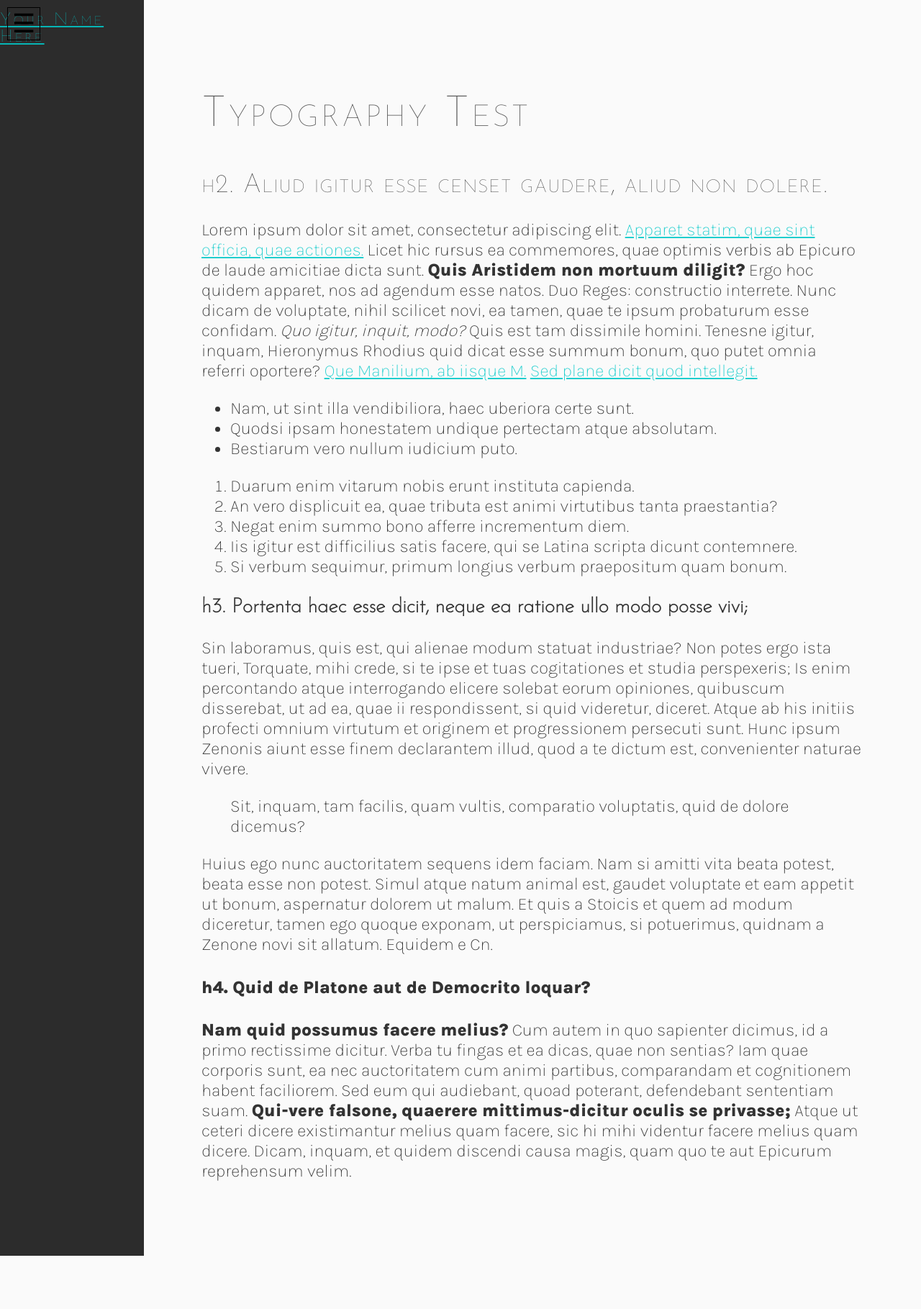
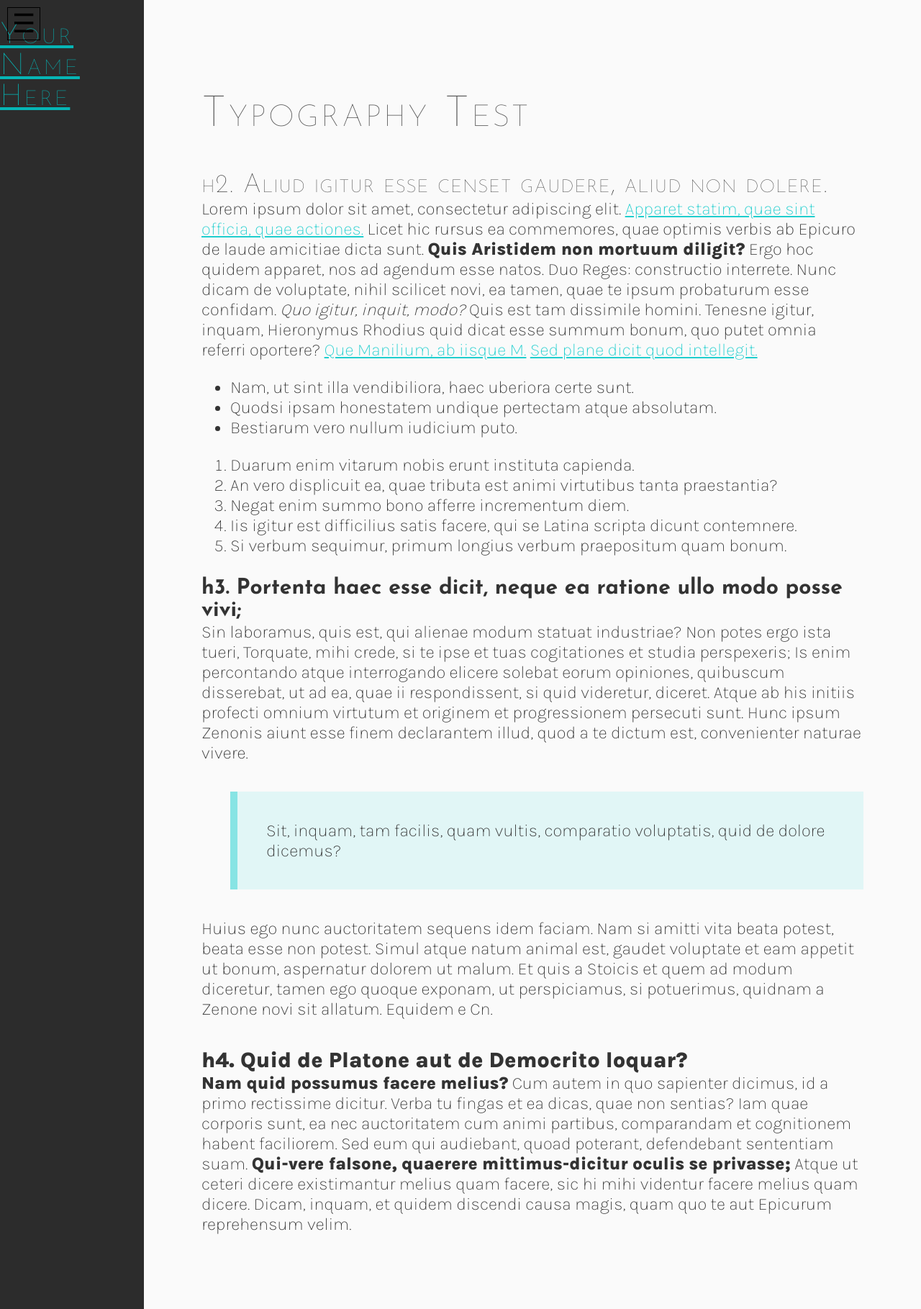
Before and after one commit to scholarslab/brackets, a Jekyll site: the page built from typography.html, in a window 1280 px wide. Shown: the whole page at 72% size. Built offline with Jekyll 4.4.1, drawn with Linux system fonts in a browser that asks for light colours; before the commit the page ends 1745 px from its top, so only the background shows below that.

Commit message:
Moar typographic styles.

```diff
--- a/css/style.scss
+++ b/css/style.scss
@@ -1,6 +1,6 @@
 ---
 ---
-@import url('https://fonts.googleapis.com/css2?family=Josefin+Sans:ital,wght@0,100;1,100&family=Karla:wght@200;800&display=swap');
+@import url('https://fonts.googleapis.com/css2?family=Josefin+Sans:ital,wght@0,100;0,700;1,100&family=Karla:wght@200;800&display=swap');
 
 /*
 
@@ -70,7 +70,7 @@
     font-variant: small-caps;
     letter-spacing: 3px;
     font-weight: 100;
-    font-size: 24px;
+    font-size: 1.75em;
 }
 
 h2 {
@@ -78,13 +78,38 @@
     font-variant: small-caps;
     letter-spacing: 1px;
     font-weight: 150;
+    font-size:1.5em;
 }
 
-p {
+h3,h4 {
+    font-size: 1.25em;
+    font-weight: 700;
+}
+
+h2,h3,h4,h5 {
+    margin-bottom:0 !important;
+    + p,
+    + ul,
+    + ol {
+        margin-top:0 !important;
+    }
+}
+
+p + h2 {
+    margin-top: 2em;
 }
 
 code {
     background-color: rgba(0,200,200,0.1);
+}
+
+blockquote {
+    background: rgba(0,200,200,0.1);
+    border-left: 10px solid rgba(0,200,200,0.4);
+    padding:40px;
+    margin:40px 0 40px 40px;
+    position:relative;
+    vertical-align: text-top;
 }
 
 
```
